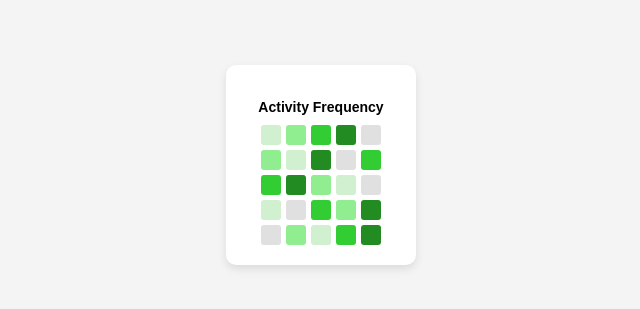
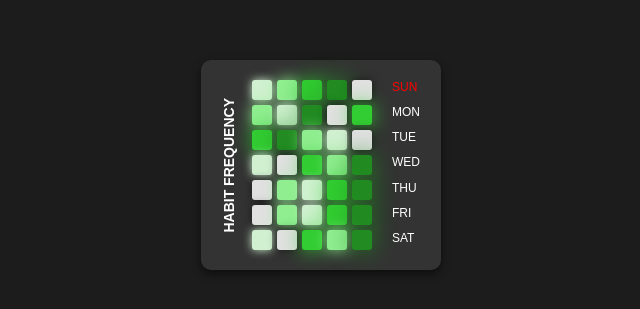
Before and after one commit to kittu02/HabitTracker, a plain HTML site: page taskFrequencies.html in a window 1280 px wide. Shown: the part 235-544 px from the top of the page, without its empty margins (319-959 px from the left). Drawn offline with Linux system fonts and the light colour scheme.

Commit message:
tF in Dark Mode

```diff
--- a/taskFrequencies.html
+++ b/taskFrequencies.html
@@ -3,11 +3,11 @@
 <head>
   <meta charset="UTF-8">
   <meta name="viewport" content="width=device-width, initial-scale=1.0">
-  <title>Activity Frequency Card (5x5 Grid with Animation)</title>
+  <title>Activity Frequency Card (5x5 Grid with Glow Effect)</title>
   <style>
     body {
       font-family: Arial, sans-serif;
-      background-color: #f4f4f4;
+      background-color: #1c1c1c; /* Dark mode background */
       display: flex;
       justify-content: center;
       align-items: center;
@@ -16,26 +16,34 @@
     }
 
     .card {
-      width: 150px; /* Adjust width for 5x5 grid */
+      width: 200px; /* Adjust width for the 5x5 grid and the header */
       padding: 20px;
-      background-color: white;
+      background-color: #333; /* Dark background for the card */
       border-radius: 10px;
-      box-shadow: 0 4px 8px rgba(0, 0, 0, 0.1);
+      box-shadow: 0 4px 8px rgba(0, 0, 0, 0.5); /* Shadow for the card */
       display: flex;
-      flex-direction: column;
+      flex-direction: row; /* Align items horizontally */
       align-items: center;
     }
 
     .header {
+      font-size: 14px;
+      color: #fff; /* White text for header */
+      writing-mode: vertical-rl; /* Vertical text writing mode */
+      transform: rotate(180deg); /* Flip the text to read from top to bottom */
+      margin-right: 15px; /* Space between header and grid */
       text-align: center;
-      margin-bottom: 10px;
-      font-size: 14px;
+    }
+
+    .activity-container {
+      display: flex;
+      flex-direction: row;
     }
 
     .activity-grid {
       display: grid;
       grid-template-columns: repeat(5, 1fr); /* 5 columns */
-      grid-template-rows: repeat(5, 1fr);    /* 5 rows */
+      grid-template-rows: repeat(7, 1fr);    /* 7 rows */
       grid-gap: 5px;
       justify-items: center;
     }
@@ -48,6 +56,7 @@
       opacity: 0;
       transform: scale(0); /* Start scale at 0 for pop-out effect */
       animation: popIn 0.3s forwards ease-out;
+      box-shadow: 0 0 10px rgba(0, 0, 0, 0.5); /* Initial shadow */
     }
 
     /* Keyframe for the pop-out effect */
@@ -62,38 +71,82 @@
       }
     }
 
-    .level-1 { background-color: #d0f0d0; } /* Light green */
-    .level-2 { background-color: #90ee90; } /* Medium green */
-    .level-3 { background-color: #32cd32; } /* Dark green */
-    .level-4 { background-color: #228b22; } /* Darker green */
+    /* Glowing effect for each activity level */
+    .level-1 {
+      background-color: #d0f0d0; /* Light green */
+      box-shadow: 0 0 10px #d0f0d0; /* Light green glow */
+    }
+    .level-2 {
+      background-color: #90ee90; /* Medium green */
+      box-shadow: 0 0 15px #90ee90; /* Medium green glow */
+    }
+    .level-3 {
+      background-color: #32cd32; /* Dark green */
+      box-shadow: 0 0 20px #32cd32; /* Dark green glow */
+    }
+    .level-4 {
+      background-color: #228b22; /* Darker green */
+      box-shadow: 0 0 25px #228b22; /* Darker green glow */
+    }
+
+    /* Style for the days of the week */
+    .days-column {
+      display: flex;
+      flex-direction: column;
+      justify-content: space-between;
+      margin-left: 20px;
+    }
+
+    .day-name {
+      font-size: 12px;
+      color: #fff; /* White text for days */
+      margin-bottom: 5px;
+    }
+
+    .day-name.sunday {
+      color: red; /* Highlight Sunday in red */
+    }
   </style>
 </head>
 <body>
 
 <div class="card">
-  <h3 class="header">Activity Frequency</h3>
-  <div class="activity-grid" id="activityGrid"></div>
+  <div class="header"><b>HABIT FREQUENCY</b></div>
+  <div class="activity-container">
+    <div class="activity-grid" id="activityGrid"></div>
+    <div class="days-column">
+      <div class="day-name sunday">SUN</div>
+      <div class="day-name">MON</div>
+      <div class="day-name">TUE</div>
+      <div class="day-name">WED</div>
+      <div class="day-name">THU</div>
+      <div class="day-name">FRI</div>
+      <div class="day-name">SAT</div>
+    </div>
+  </div>
 </div>
 
 <script>
-  // Data for 5x5 activity grid (1-4 intensity, 0 no activity)
+  // Data for 7x5 activity grid (1-4 intensity, 0 no activity)
   const activityData = [
-    [1, 2, 3, 4, 0],  // Row 1
-    [2, 1, 4, 0, 3],  // Row 2
-    [3, 4, 2, 1, 0],  // Row 3
-    [1, 0, 3, 2, 4],  // Row 4
-    [0, 2, 1, 3, 4]   // Row 5
+    [1, 2, 3, 4, 0],  // Row 1 (Sunday)
+    [2, 1, 4, 0, 3],  // Row 2 (Monday)
+    [3, 4, 2, 1, 0],  // Row 3 (Tuesday)
+    [1, 0, 3, 2, 4],  // Row 4 (Wednesday)
+    [0, 2, 1, 3, 4],  // Row 5 (Thursday)
+    [0, 2, 1, 3, 4],  // Row 6 (Friday)
+    [1, 0, 3, 2, 4],  // Row 7 (Saturday)
   ];
 
   const gridContainer = document.getElementById('activityGrid');
 
-  // Create grid cells for 5x5 days
+  // Create grid cells for 7x5 days
   activityData.forEach((row, rowIndex) => {
     row.forEach((day, colIndex) => {
       const dayDiv = document.createElement('div');
       dayDiv.classList.add('day');
 
-      // Apply different levels of color based on activity
+      // Apply different levels of color and glow based on activity
       if (day === 1) {
         dayDiv.classList.add('level-1');
       } else if (day === 2) {
```
